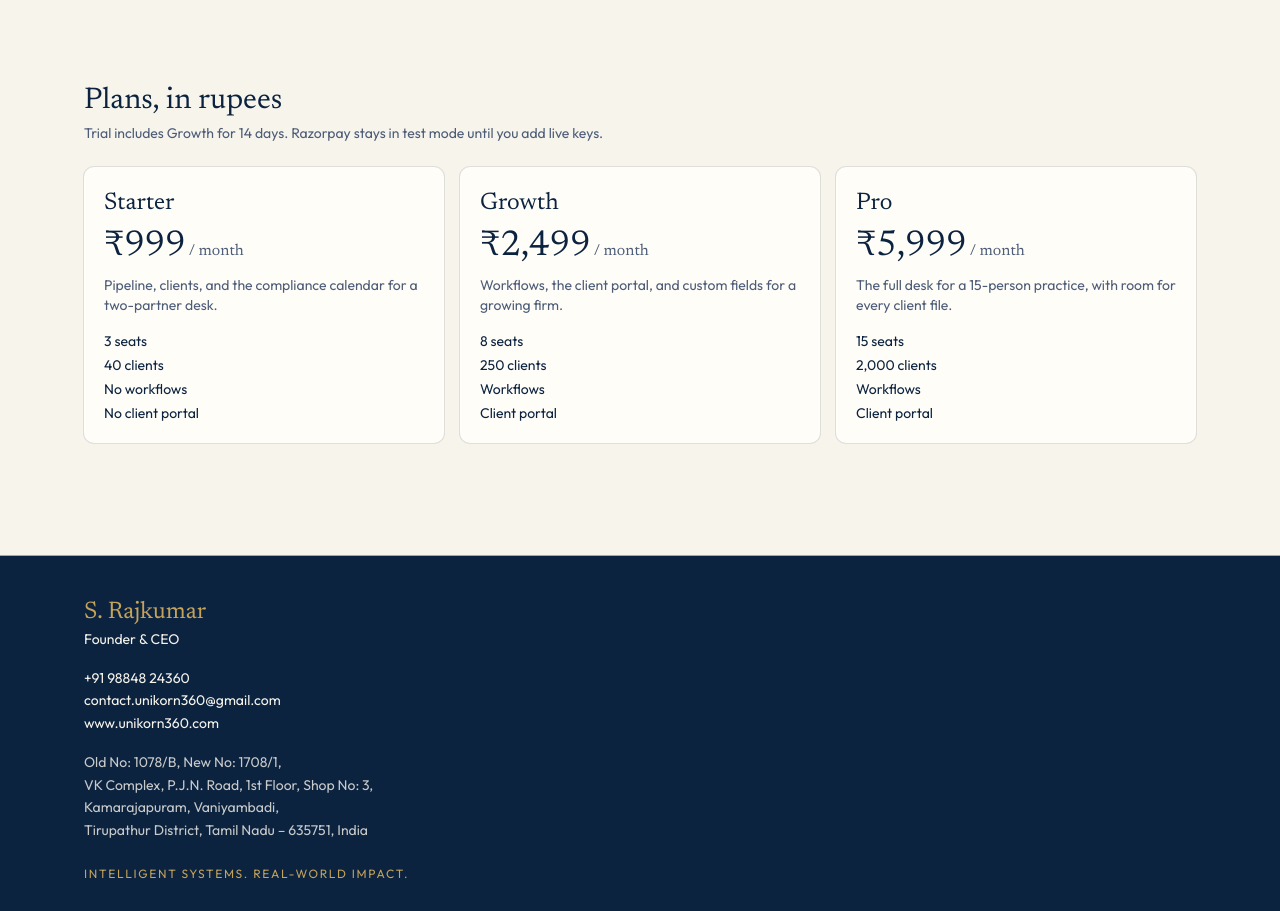
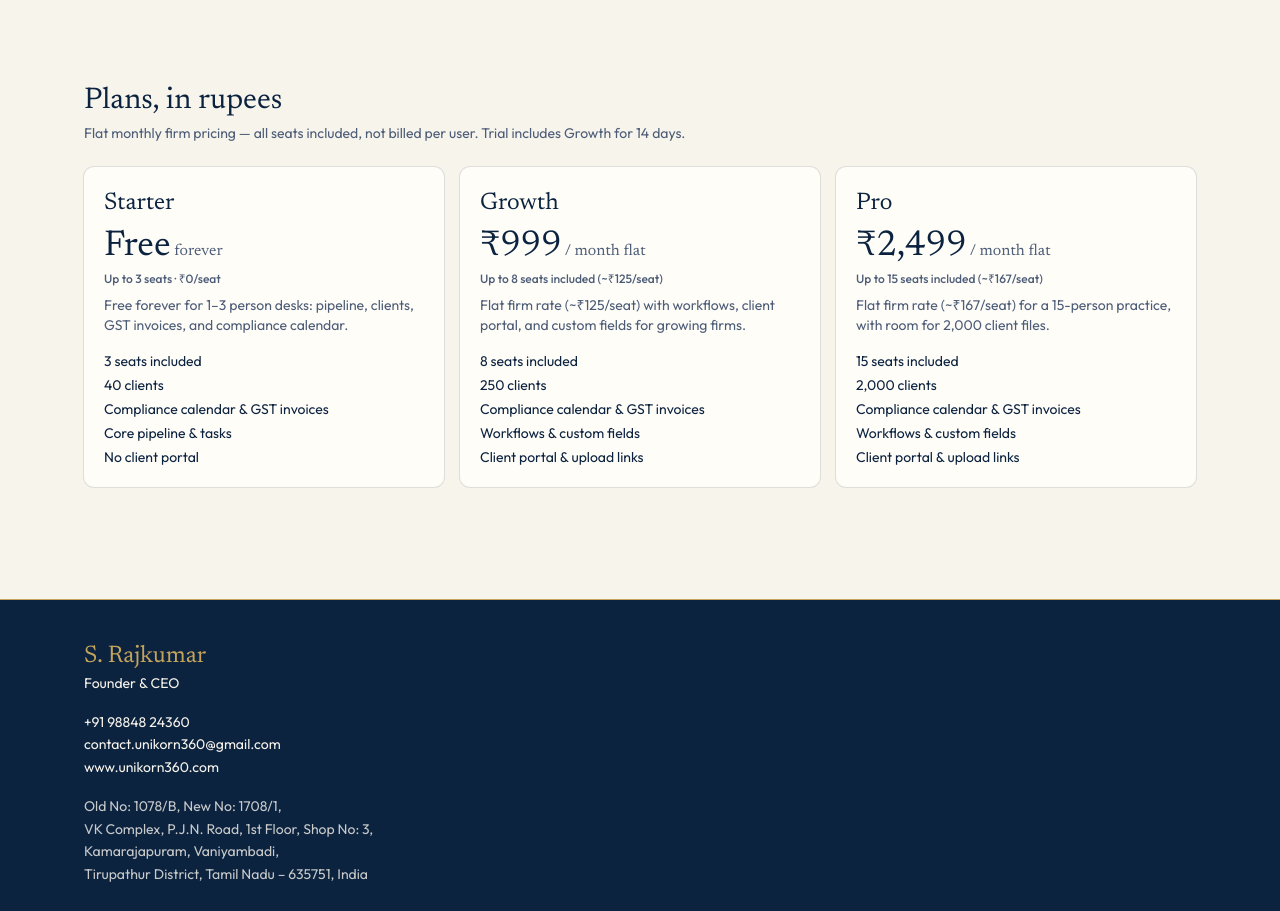
Before and after one commit to rajasusrog/CRM360, a Next.js app: page / in a window 1280 px wide. Shown: the part 1400-2311 px from the top of the page. Built offline with nearby package versions, Linux system fonts and the light colour scheme.

Commit message:
feat: update pricing model and add free tier
- Transitioned to flat monthly firm pricing.
- Converted "Starter" plan to a free tier.
- Updated pricing display and subscription logic to support free plan activation.

```diff
--- a/src/app/(app)/settings/page.tsx
+++ b/src/app/(app)/settings/page.tsx
@@ -82,14 +82,29 @@ export default async function SettingsPage() {
         </Panel>
         <Panel>
           <h2 className="font-display text-2xl">Subscription</h2>
-          <p className="mt-1 text-sm text-muted-foreground">Status {session.firm.subscription_status}. Razorpay runs in test mode when keys are present.</p>
+          <p className="mt-1 text-sm text-muted-foreground">
+            Status {session.firm.subscription_status}. Flat monthly firm pricing (all seats included). Razorpay runs in test mode when keys are present.
+          </p>
           <ul className="mt-3 space-y-3 text-sm">
-            {Object.values(PLANS).map((item) => (
+            {Object.values(PLANS).map((item) => {
+              const perSeat = item.priceInr === 0 ? 0 : Math.round(item.priceInr / item.seats);
+              return (
                 <li key={item.id} className="rounded-lg border border-border p-3">
-                <p className="font-medium">{item.name} · {formatInr(item.priceInr, 0)} / month</p>
-                <p className="text-muted-foreground">{item.seats} seats · {item.clients.toLocaleString("en-IN")} clients</p>
+                  <p className="font-medium">
+                    {item.name} · {item.priceInr === 0 ? "Free forever" : `${formatInr(item.priceInr, 0)} / month flat`}
+                  </p>
+                  <p className="text-muted-foreground">
+                    {item.seats} seats ({item.priceInr === 0 ? "₹0/seat" : `~${formatInr(perSeat, 0)}/seat`}) · {item.clients.toLocaleString("en-IN")} clients
+                  </p>
                   {session.profile.role === "owner" ? (
                     <div className="mt-2 flex flex-wrap gap-2">
+                      {item.priceInr === 0 ? (
+                        <ActionForm action={startSubscription}>
+                          <input type="hidden" name="plan" value={item.id} />
+                          <Submit>Switch to Free plan</Submit>
+                        </ActionForm>
+                      ) : (
+                        <>
                           <ActionForm action={startSubscription}>
                             <input type="hidden" name="plan" value={item.id} />
                             <Submit>Razorpay test checkout</Submit>
@@ -98,10 +113,13 @@ export default async function SettingsPage() {
                             <input type="hidden" name="plan" value={item.id} />
                             <Submit>Activate locally</Submit>
                           </ActionForm>
+                        </>
+                      )}
                     </div>
                   ) : null}
                 </li>
-            ))}
+              );
+            })}
           </ul>
         </Panel>
         <Panel>
--- a/src/app/page.tsx
+++ b/src/app/page.tsx
@@ -83,21 +83,37 @@ export default function HomePage() {
 
         <section className="py-12">
           <h2 className="font-display text-3xl text-primary">Plans, in rupees</h2>
-          <p className="mt-1 text-sm text-muted-foreground">Trial includes Growth for 14 days. Razorpay stays in test mode until you add live keys.</p>
+          <p className="mt-1 text-sm text-muted-foreground">
+            Flat monthly firm pricing — all seats included, not billed per user. Trial includes Growth for 14 days.
+          </p>
           <div className="mt-6 grid gap-4 md:grid-cols-3">
-            {Object.values(PLANS).map((plan) => (
+            {Object.values(PLANS).map((plan) => {
+              const perSeat = plan.priceInr === 0 ? 0 : Math.round(plan.priceInr / plan.seats);
+              return (
                 <article key={plan.id} className="rounded-xl bg-card p-5 ring-1 ring-foreground/10">
                   <h3 className="font-display text-2xl text-primary">{plan.name}</h3>
-                <p className="mt-2 font-display text-4xl">{formatInr(plan.priceInr, 0)}<span className="text-base text-muted-foreground"> / month</span></p>
+                  <p className="mt-2 font-display text-4xl">
+                    {plan.priceInr === 0 ? "Free" : formatInr(plan.priceInr, 0)}
+                    <span className="text-base text-muted-foreground">
+                      {plan.priceInr === 0 ? " forever" : " / month flat"}
+                    </span>
+                  </p>
+                  <p className="mt-1 text-xs font-medium text-muted-foreground">
+                    {plan.priceInr === 0
+                      ? `Up to ${plan.seats} seats · ₹0/seat`
+                      : `Up to ${plan.seats} seats included (~${formatInr(perSeat, 0)}/seat)`}
+                  </p>
                   <p className="mt-2 text-sm text-muted-foreground">{plan.description}</p>
                   <ul className="mt-4 space-y-1 text-sm">
-                  <li>{plan.seats} seats</li>
+                    <li>{plan.seats} seats included</li>
                     <li>{plan.clients.toLocaleString("en-IN")} clients</li>
-                  <li>{plan.workflows ? "Workflows" : "No workflows"}</li>
-                  <li>{plan.portal ? "Client portal" : "No client portal"}</li>
+                    <li>Compliance calendar &amp; GST invoices</li>
+                    <li>{plan.workflows ? "Workflows & custom fields" : "Core pipeline & tasks"}</li>
+                    <li>{plan.portal ? "Client portal & upload links" : "No client portal"}</li>
                   </ul>
                 </article>
-            ))}
+              );
+            })}
           </div>
         </section>
       </main>
--- a/src/lib/plans.ts
+++ b/src/lib/plans.ts
@@ -16,35 +16,35 @@ export const PLANS: Record<PlanId, Plan> = {
   starter: {
     id: "starter",
     name: "Starter",
-    priceInr: 999,
+    priceInr: 0,
     seats: 3,
     clients: 40,
     workflows: false,
     portal: false,
     customFields: false,
-    description: "Pipeline, clients, and the compliance calendar for a two-partner desk.",
+    description: "Free forever for 1–3 person desks: pipeline, clients, GST invoices, and compliance calendar.",
   },
   growth: {
     id: "growth",
     name: "Growth",
-    priceInr: 2499,
+    priceInr: 999,
     seats: 8,
     clients: 250,
     workflows: true,
     portal: true,
     customFields: true,
-    description: "Workflows, the client portal, and custom fields for a growing firm.",
+    description: "Flat firm rate (~₹125/seat) with workflows, client portal, and custom fields for growing firms.",
   },
   pro: {
     id: "pro",
     name: "Pro",
-    priceInr: 5999,
+    priceInr: 2499,
     seats: 15,
     clients: 2000,
     workflows: true,
     portal: true,
     customFields: true,
-    description: "The full desk for a 15-person practice, with room for every client file.",
+    description: "Flat firm rate (~₹167/seat) for a 15-person practice, with room for 2,000 client files.",
   },
 };
 
--- a/src/server/actions/settings.ts
+++ b/src/server/actions/settings.ts
@@ -1,7 +1,7 @@
 "use server";
 
 import { revalidatePath } from "next/cache";
-import { featuresFor, isPlanId, type PlanId } from "@/lib/plans";
+import { PLANS, featuresFor, isPlanId, type PlanId } from "@/lib/plans";
 import { validateGstin } from "@/lib/gst/gstin";
 import { normalizeIndianMobile } from "@/lib/format";
 import { requireOwner, requireStaff, requireWriter } from "@/lib/session";
@@ -238,6 +238,15 @@ export async function startSubscription(formData: FormData) {
   if (session.error) return { error: session.error };
   const plan = text(formData, "plan");
   if (!isPlanId(plan)) return { error: "Unknown plan." };
+  if (PLANS[plan].priceInr === 0) {
+    const { error } = await session.supabase
+      .from("firms")
+      .update({ plan, subscription_status: "active", trial_ends_at: null, razorpay_subscription_id: null })
+      .eq("id", session.firm.id);
+    if (error) return { error: error.message };
+    revalidatePath("/settings");
+    return { ok: `${PLANS[plan].name} (Free) is now active.` };
+  }
   const result = await razorpayPlan(plan);
   if (!result.configured) return { error: "Razorpay test keys are not set. Use local activation, or add the keys from the Razorpay test dashboard." };
   if ("error" in result && result.error) return { error: result.error };
```
Lines whose indentation alone changed are shown as unchanged.
